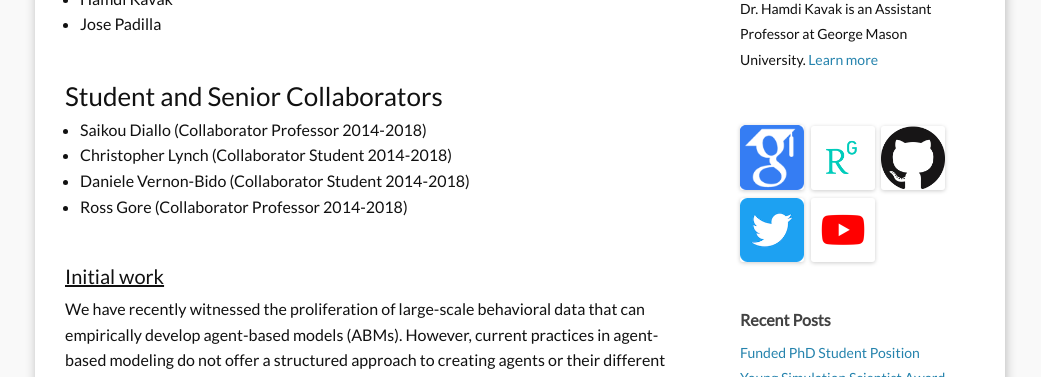
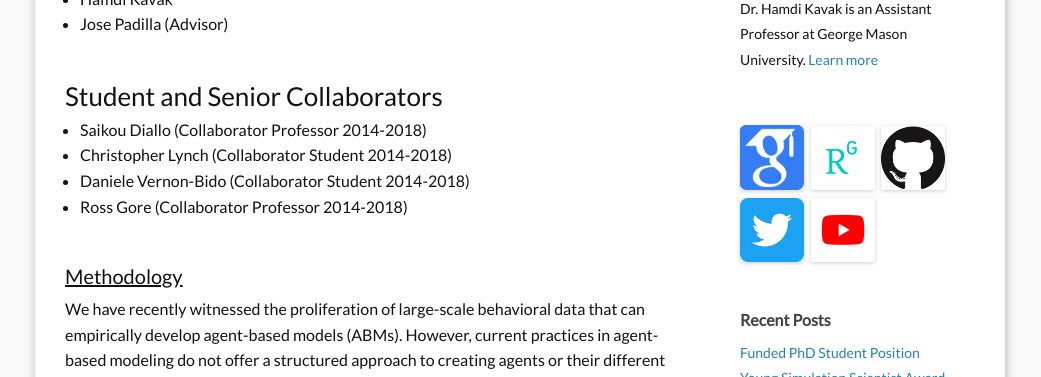
Before and after one commit to hamdikavak/hamdikavak.github.io, a Jekyll site: the page built from research/data-driven-abm-methodology.md, in a window 1280 px wide and 900 px high, cut to the strip 350-727 px from the top of the window. Shown: the whole strip, without its empty margins (120-1161 px from the left). Built offline with Jekyll 4.4.1, drawn with Linux system fonts in a browser that asks for light colours; nearby versions of some CDN libraries.

```diff
--- a/research/data-driven-abm-methodology.md
+++ b/research/data-driven-abm-methodology.md
@@ -10,7 +10,7 @@
 
 ### Lead Investigators
 - Hamdi Kavak
-- Jose Padilla
+- Jose Padilla (Advisor)
 
 <br/>
 
@@ -22,7 +22,7 @@
 
 <br/>
 
-#### <u>Initial work</u>
+#### <u>Methodology</u>
 We have recently witnessed the proliferation of large-scale behavioral data that can empirically develop agent-based models (ABMs). However,  current practices in agent-based modeling do not offer a structured approach to creating agents or their different computational parts directly from data. This project illustrates an agent-based modeling approach that leverages individual-level data to generate agent behavioral rules and initialize agent attribute values. You will first see a few sketches of this approach below, followed by some related applications.
 
 
```
Also changed, not shown: c0_research.md (+1 -1 lines).
